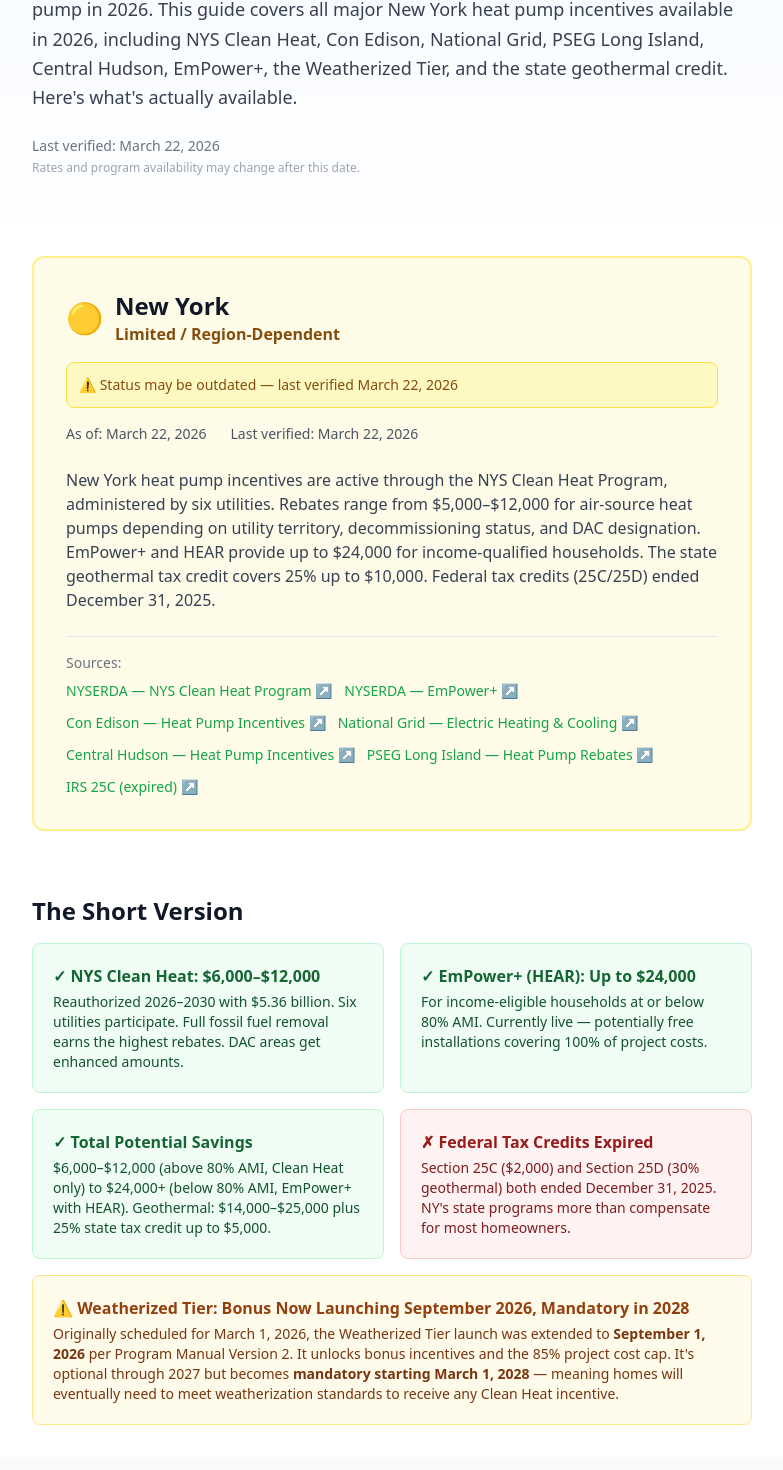
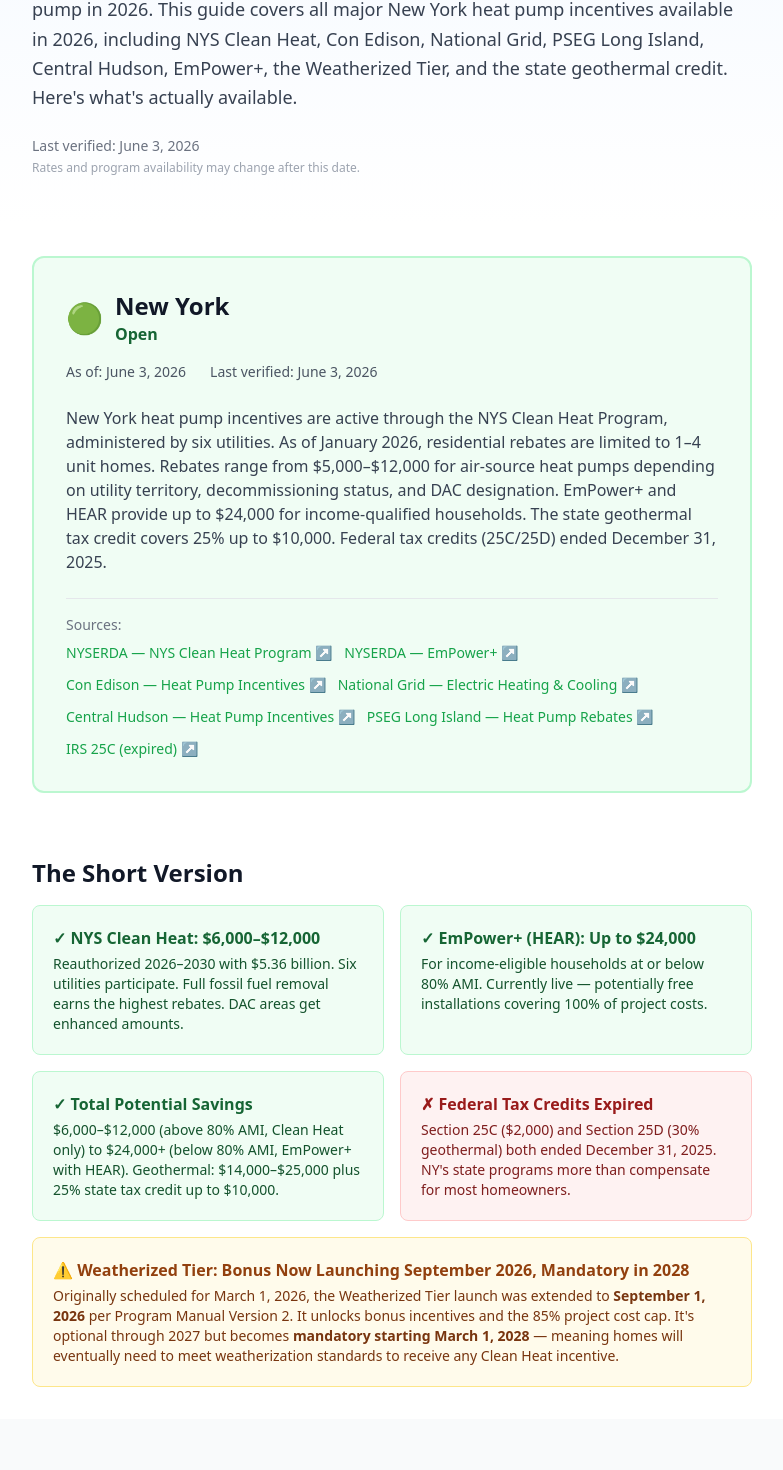
Before and after one commit to giniwproductions-88/homeenergybasics, a Next.js app: page /heat-pumps/states/ny in a window 1280 px wide. Shown: the part 400-1870 px from the top of the page, without its empty margins (248-1031 px from the left). Built offline with nearby package versions, Linux system fonts and the light colour scheme.

Commit message:
Verify NY: fix geothermal credit cap (), Weatherized Tier date, bump lastVerified

```diff
--- a/src/app/heat-pumps/states/ny/page.tsx
+++ b/src/app/heat-pumps/states/ny/page.tsx
@@ -30,7 +30,7 @@ const faqJsonLd = {
       name: "What heat pump rebates are available in New York in 2026?",
       acceptedAnswer: {
         "@type": "Answer",
-        text: "NYS Clean Heat offers $6,000\u2013$12,000 for air-source heat pumps (depending on utility and DAC status) and $14,000\u2013$25,000 for geothermal. EmPower+ with HEAR funding provides up to $24,000 for income-eligible households at or below 80% AMI. The new Weatherized Tier (launched March 1, 2026) unlocks bonus incentives and the 85% project cost cap. Federal 25C and 25D tax credits expired December 31, 2025.",
+        text: "NYS Clean Heat offers $6,000\u2013$12,000 for air-source heat pumps (depending on utility and DAC status) and $14,000\u2013$25,000 for geothermal. EmPower+ with HEAR funding provides up to $24,000 for income-eligible households at or below 80% AMI. The new Weatherized Tier, which unlocks bonus incentives and the 85% project cost cap, was delayed from March 1 to September 1, 2026. Federal 25C and 25D tax credits expired December 31, 2025.",
       },
     },
     {
@@ -130,7 +130,7 @@ export default function NewYorkPage() {
             </div>
             <div className="bg-green-50 border border-green-200 rounded-lg p-5">
               <p className="font-semibold text-green-800 mb-1">&#10003; Total Potential Savings</p>
-              <p className="text-sm text-green-900">$6,000&ndash;$12,000 (above 80% AMI, Clean Heat only) to $24,000+ (below 80% AMI, EmPower+ with HEAR). Geothermal: $14,000&ndash;$25,000 plus 25% state tax credit up to $5,000.</p>
+              <p className="text-sm text-green-900">$6,000&ndash;$12,000 (above 80% AMI, Clean Heat only) to $24,000+ (below 80% AMI, EmPower+ with HEAR). Geothermal: $14,000&ndash;$25,000 plus 25% state tax credit up to $10,000.</p>
             </div>
             <div className="bg-red-50 border border-red-200 rounded-lg p-5">
               <p className="font-semibold text-red-800 mb-1">&#10007; Federal Tax Credits Expired</p>
@@ -530,7 +530,7 @@ export default function NewYorkPage() {
             </div>
             <div className="bg-white border border-gray-200 rounded-lg p-5">
               <p className="font-semibold text-gray-900">NY State Geothermal Tax Credit</p>
-              <p className="text-sm text-gray-600 mt-1">The 25% state geothermal tax credit (up to $5,000) remains active for 2026. Combined with Clean Heat rebates of $14,000&ndash;$25,000, this makes NY one of the best states for ground-source systems.</p>
+              <p className="text-sm text-gray-600 mt-1">The 25% state geothermal tax credit (up to $10,000) remains active for 2026. Combined with Clean Heat rebates of $14,000&ndash;$25,000, this makes NY one of the best states for ground-source systems.</p>
             </div>
           </div>
         </div>
--- a/src/data/incentives.ts
+++ b/src/data/incentives.ts
@@ -289,9 +289,9 @@ export const incentives: Record<StateCode, StateIncentive> = {
     stateCode: "NY",
     stateName: "New York",
     status: "open",
-    lastVerified: "2026-03-22",
-    summary:
-      "New York heat pump incentives are active through the NYS Clean Heat Program, administered by six utilities. Rebates range from $5,000–$12,000 for air-source heat pumps depending on utility territory, decommissioning status, and DAC designation. EmPower+ and HEAR provide up to $24,000 for income-qualified households. The state geothermal tax credit covers 25% up to $10,000. Federal tax credits (25C/25D) ended December 31, 2025.",
+    lastVerified: "2026-06-03",
+    summary:
+      "New York heat pump incentives are active through the NYS Clean Heat Program, administered by six utilities. As of January 2026, residential rebates are limited to 1–4 unit homes. Rebates range from $5,000–$12,000 for air-source heat pumps depending on utility territory, decommissioning status, and DAC designation. EmPower+ and HEAR provide up to $24,000 for income-qualified households. The state geothermal tax credit covers 25% up to $10,000. Federal tax credits (25C/25D) ended December 31, 2025.",
     sources: [
       {
         label: "NYSERDA — NYS Clean Heat Program",
```
